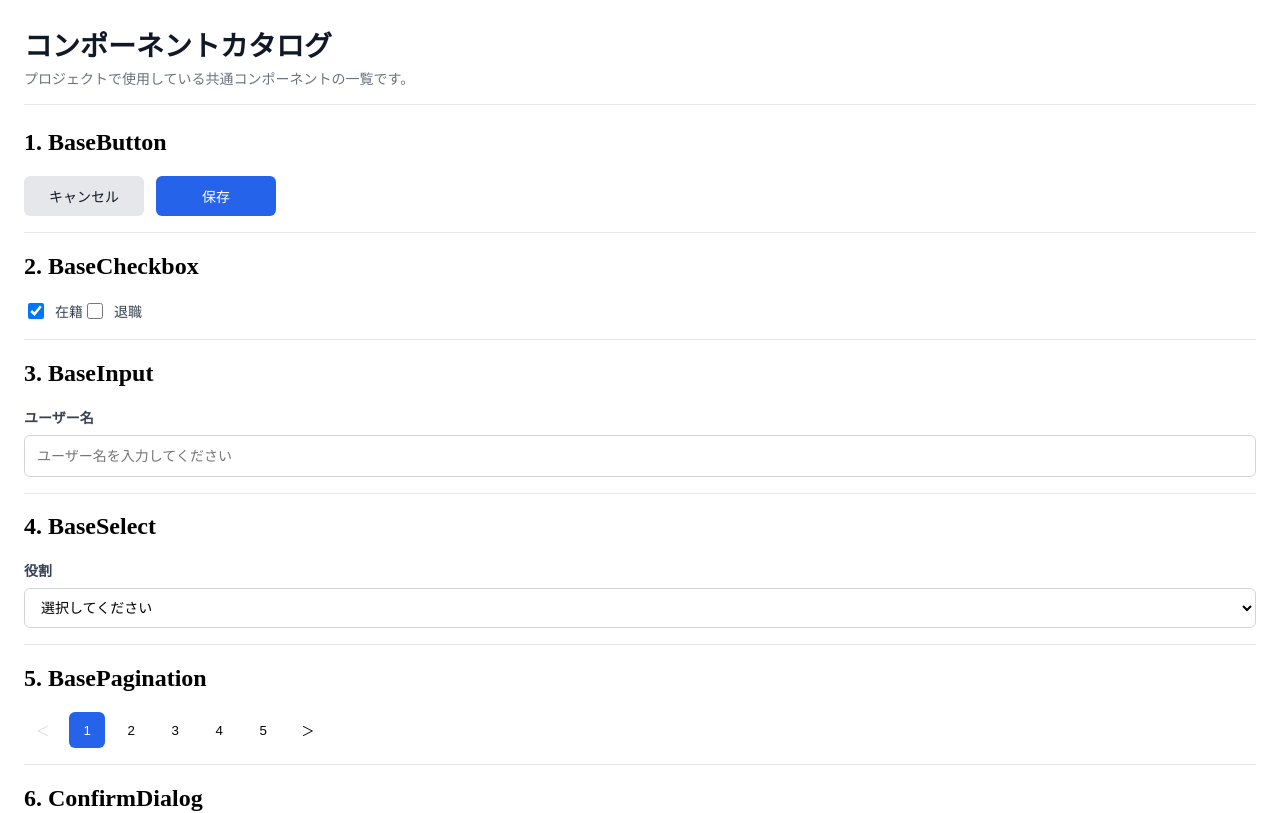
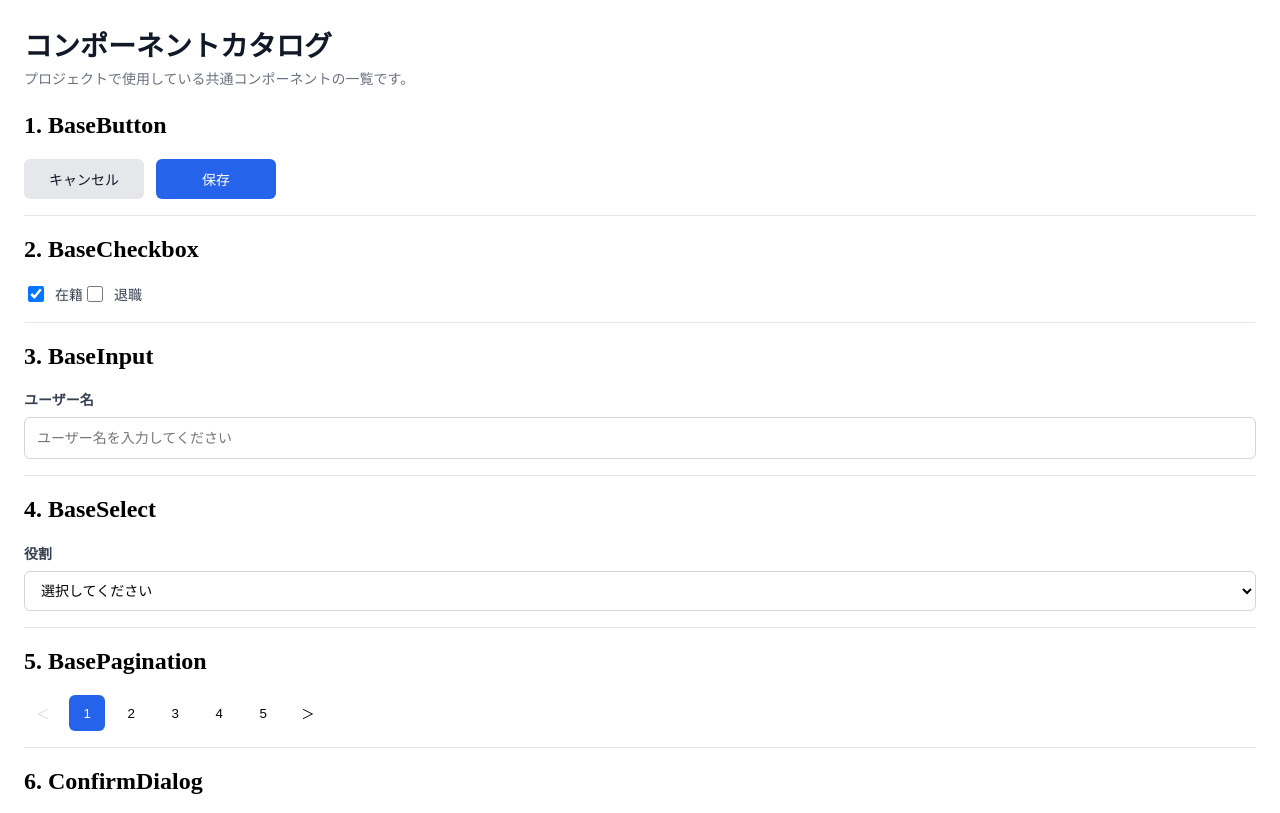
Before and after one commit to nagasakiayune/vue-user-management-sample, a Vue app: page /catalog in a window 1280 px wide. Shown: the top 813 px of the page. Built offline with nearby package versions, Linux system fonts and the light colour scheme.

Commit message:
💄 PageHeaderの下余白を狭くする

```diff
--- a/src/components/common/PageHeader.vue
+++ b/src/components/common/PageHeader.vue
@@ -38,9 +38,8 @@ export default {
   justify-content: space-between;
   align-items: flex-start;
   gap: 16px;
-  padding-bottom: 16px;
-  margin-bottom: 24px;
-  border-bottom: 1px solid #e5e7eb;
+  padding-bottom: 4px;
+  margin-bottom: 4px;
 }
 
 .page-header__left {
```
